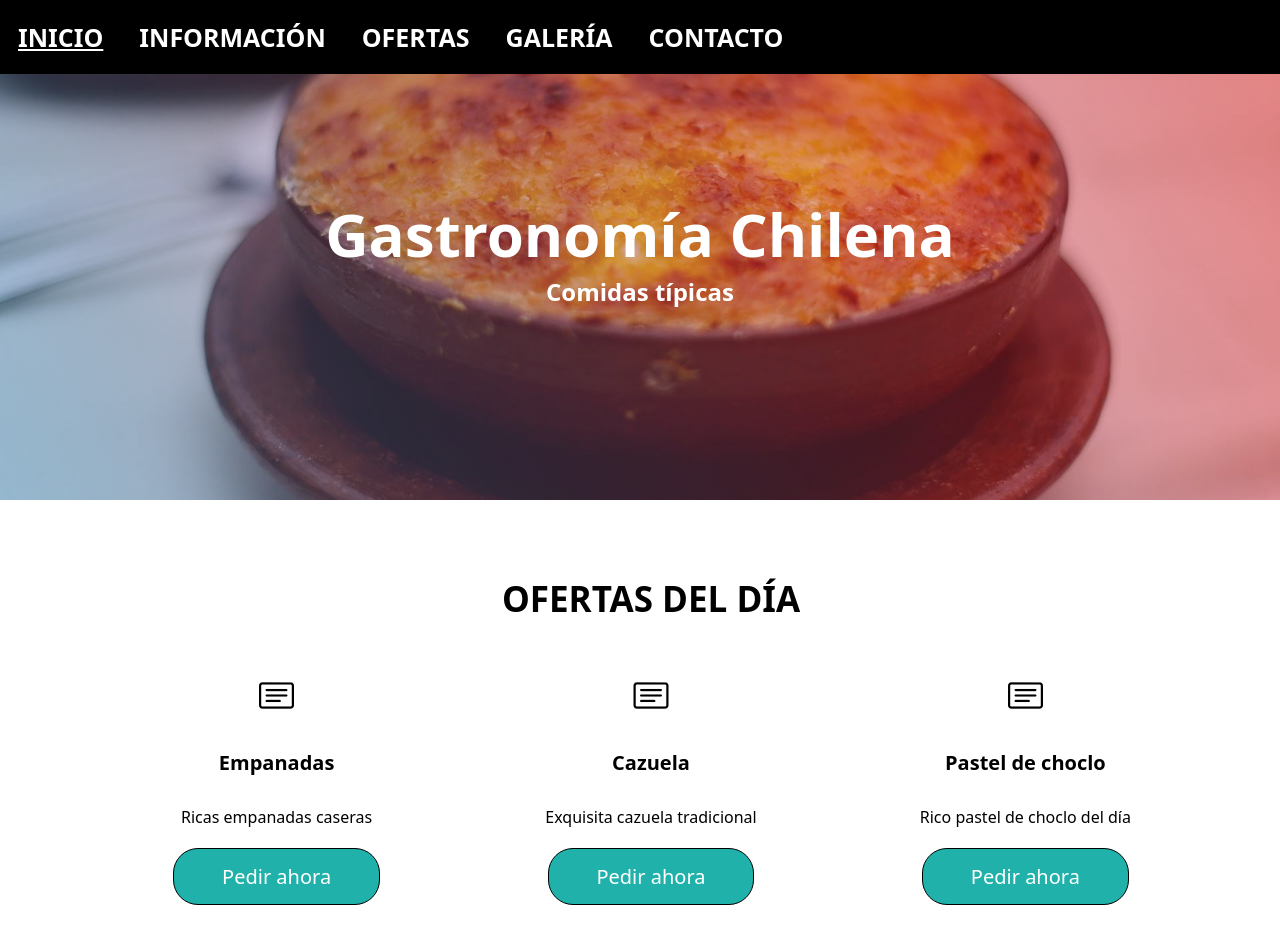
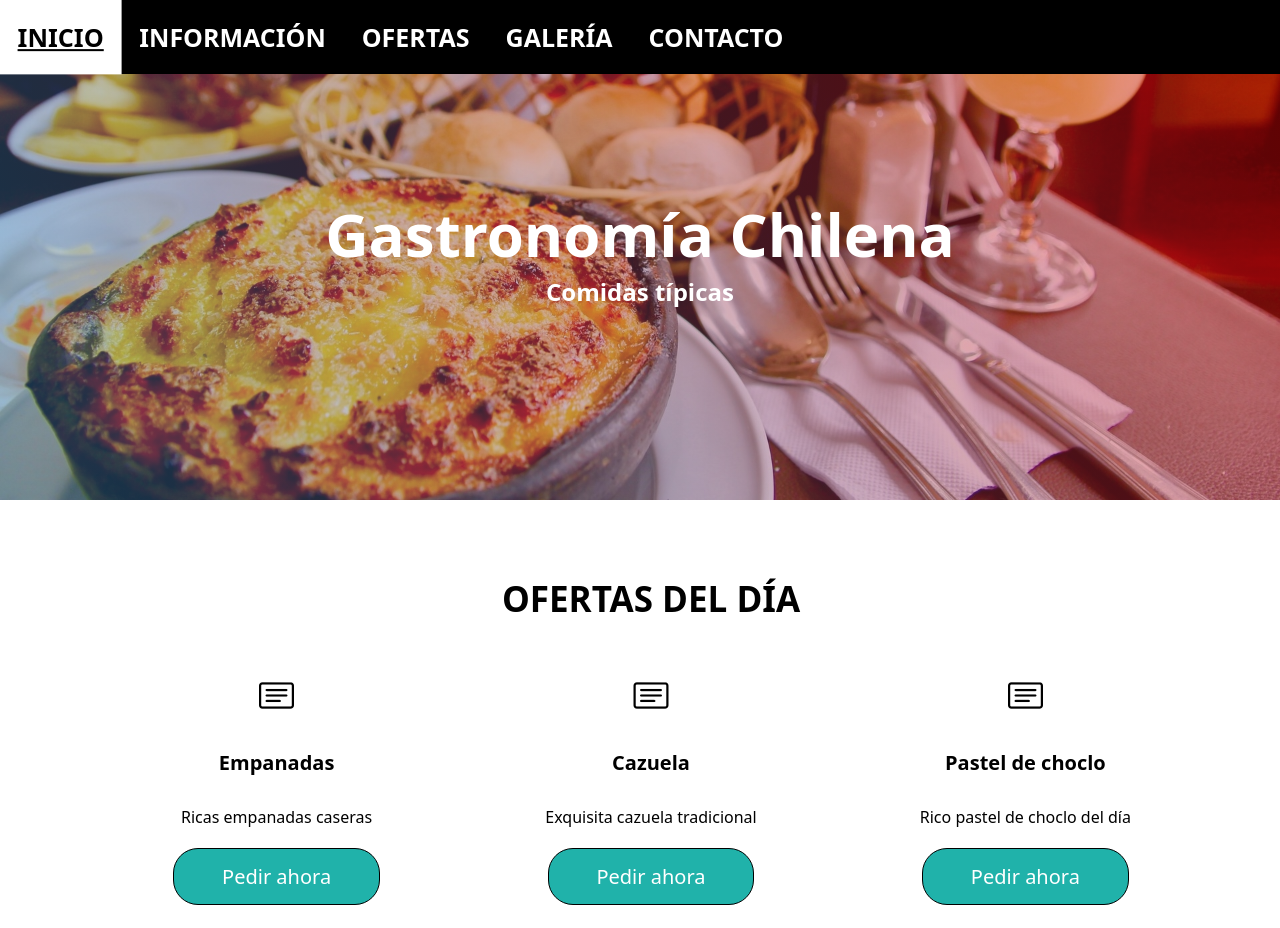
Before and after one commit to AnibalAndreiCeroniLoyola/Clase-5, a plain HTML site: page index3.html in a window 1280 px wide. Shown: the top 928 px of the page. Drawn offline with nearby package versions, Linux system fonts and the light colour scheme.

Commit message:
cambioport

```diff
--- a/estilo3.css
+++ b/estilo3.css
@@ -4,7 +4,7 @@
 }
 
 .hero{
-    background-image: linear-gradient(-120deg, rgba(255, 0, 0, 0.393),rgba(48, 138, 198, 0.388)), url(img1p.jpg);
+    background-image: linear-gradient(-120deg, rgba(255, 0, 0, 0.393),rgba(48, 138, 198, 0.388)), url(imgprinc.jpg);
     width: 100%;
     height: 500px;
     background-repeat: no-repeat;
```
Also changed, not shown: imgprinc.jpg (added).
